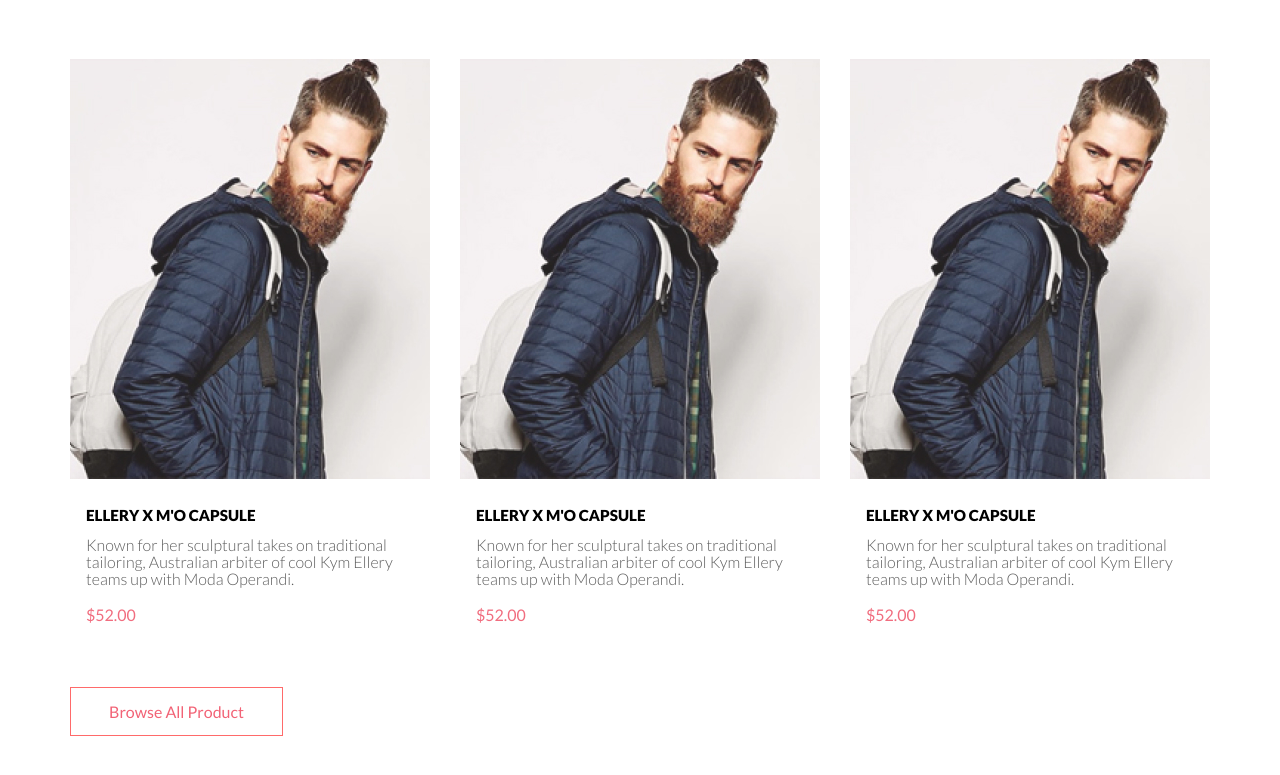
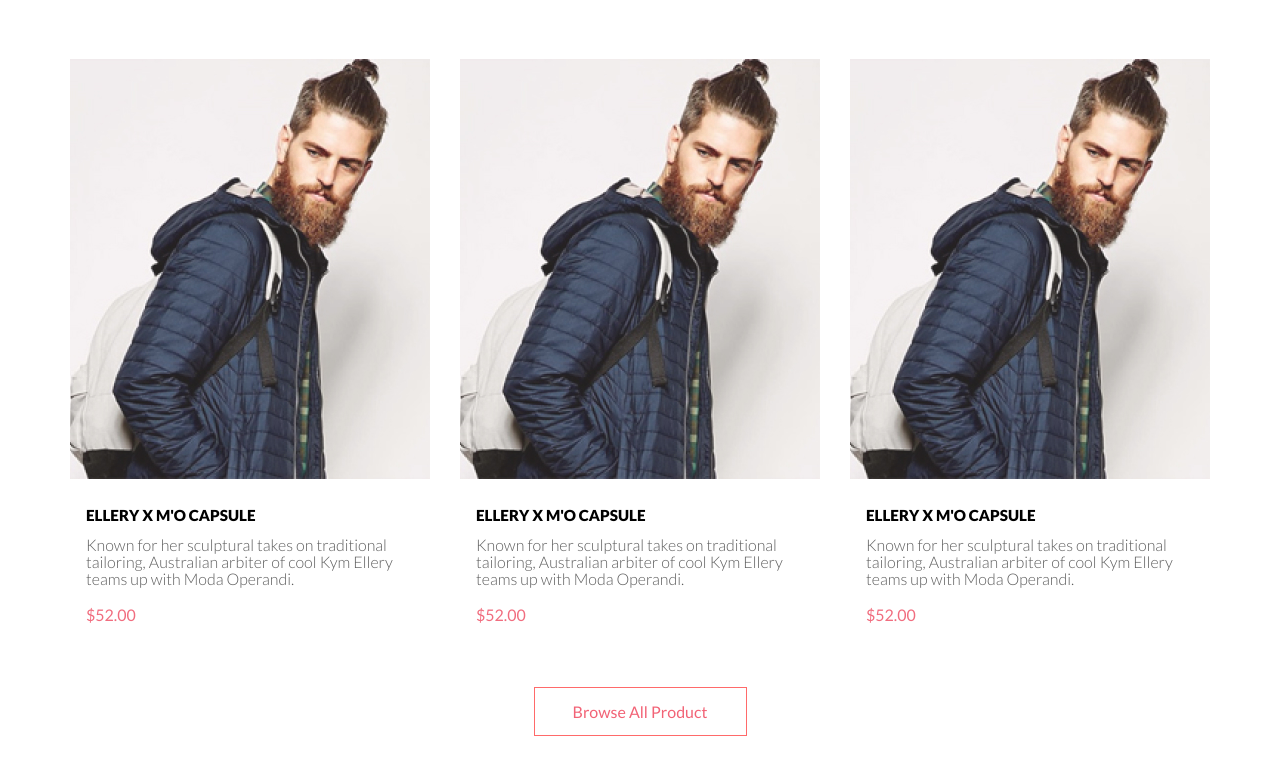
Before and after one commit to trenersambo/online-shop, a plain HTML site: page index.html in a window 1280 px wide. Shown: the part 1994-2769 px from the top of the page. Drawn offline with Linux system fonts and the light colour scheme.

Commit message:
Dodelka knopki "Browse All Product". Version 2.n

```diff
--- a/css/style.css
+++ b/css/style.css
@@ -278,7 +278,7 @@
 .button_browse_all {
 	text-decoration: none;
 	text-align: center;
-	margin-bottom: 95px;
+	/*margin-bottom: 95px;*/
 	font-size: 16px;
 
 	line-height: 47px;
@@ -289,6 +289,7 @@
 	border: 1px solid #FF6A6A;
 	width: 211px;
 
+	margin: 0 auto 95px auto;/*центровка кнопки*/
 }
 
 .button_browse {
```
